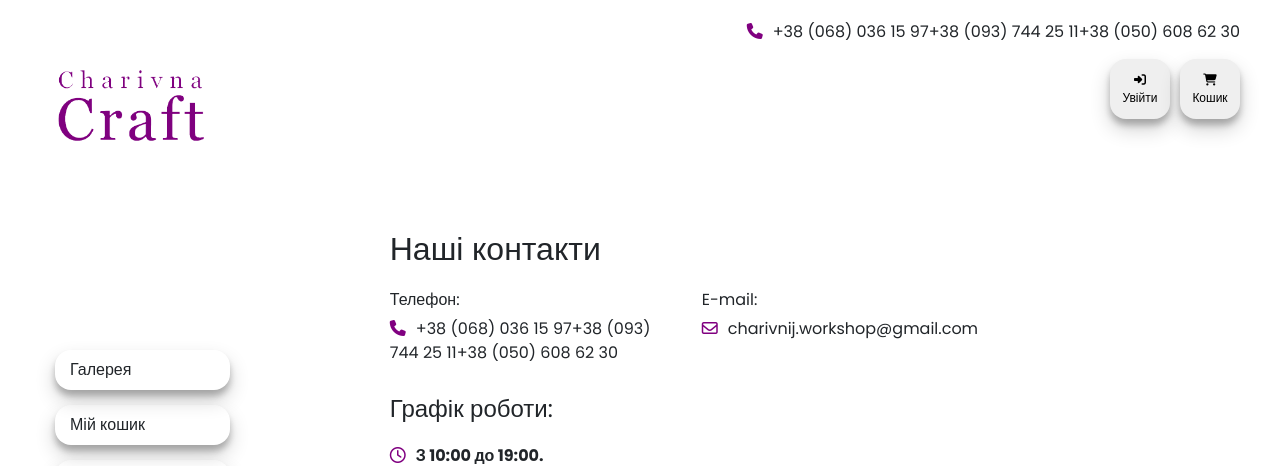
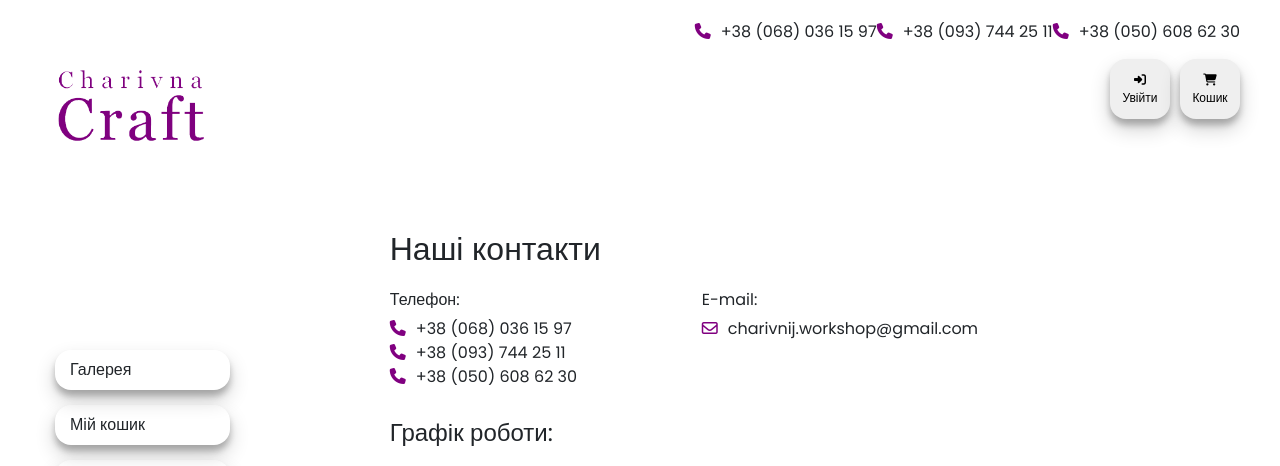
Before and after one commit to anton-sedchenko/online-store-project, a React (Vite) app in the folder client/: page /contacts in a window 1280 px wide. Shown: the top 466 px of the page. Built offline with nearby package versions, Linux system fonts and the light colour scheme.

Commit message:
fix: contacts styles

```diff
--- a/client/src/components/Header.jsx
+++ b/client/src/components/Header.jsx
@@ -32,12 +32,18 @@ const Header = observer(() => {
 
                 <nav className="header__nav">
                     <div className="header__nav__tel">
-                        <p>
+                        <div>
                             <i className="fa fa-phone contacts__icon" aria-hidden="true"></i>
                             <span>+38 (068) 036 15 97</span>
+                        </div>
+                        <div>
+                            <i className="fa fa-phone contacts__icon" aria-hidden="true"></i>
                             <span>+38 (093) 744 25 11</span>
+                        </div>
+                        <div>
+                            <i className="fa fa-phone contacts__icon" aria-hidden="true"></i>
                             <span>+38 (050) 608 62 30</span>
-                        </p>
+                        </div>
                     </div>
                     <div className="header__nav__menu">
                         {userStore.isAuth ? (
--- a/client/src/pages/Contacts.jsx
+++ b/client/src/pages/Contacts.jsx
@@ -22,12 +22,18 @@ const Contacts = () => {
                                 <h2>Наші контакти</h2>
                                 <Col md={6}>
                                     <p>Телефон:</p>
-                                    <p>
+                                    <div>
                                         <i className="fa fa-phone contacts__icon" aria-hidden="true"></i>
                                         <span>+38 (068) 036 15 97</span>
+                                    </div>
+                                    <div>
+                                        <i className="fa fa-phone contacts__icon" aria-hidden="true"></i>
                                         <span>+38 (093) 744 25 11</span>
+                                    </div>
+                                    <div>
+                                        <i className="fa fa-phone contacts__icon" aria-hidden="true"></i>
                                         <span>+38 (050) 608 62 30</span>
-                                    </p>
+                                    </div>
                                 </Col>
                                 <Col md={6}>
                                     <p>E-mail:</p>
--- a/client/src/styles/_header.scss
+++ b/client/src/styles/_header.scss
@@ -47,7 +47,8 @@ header h1 {
 
 .header__nav__tel {
   display: flex;
-  justify-content: end;
+  justify-content: space-around;
+  flex-wrap: wrap;
   margin-bottom: 15px;
 
   @include respond-to(xs) {
```
